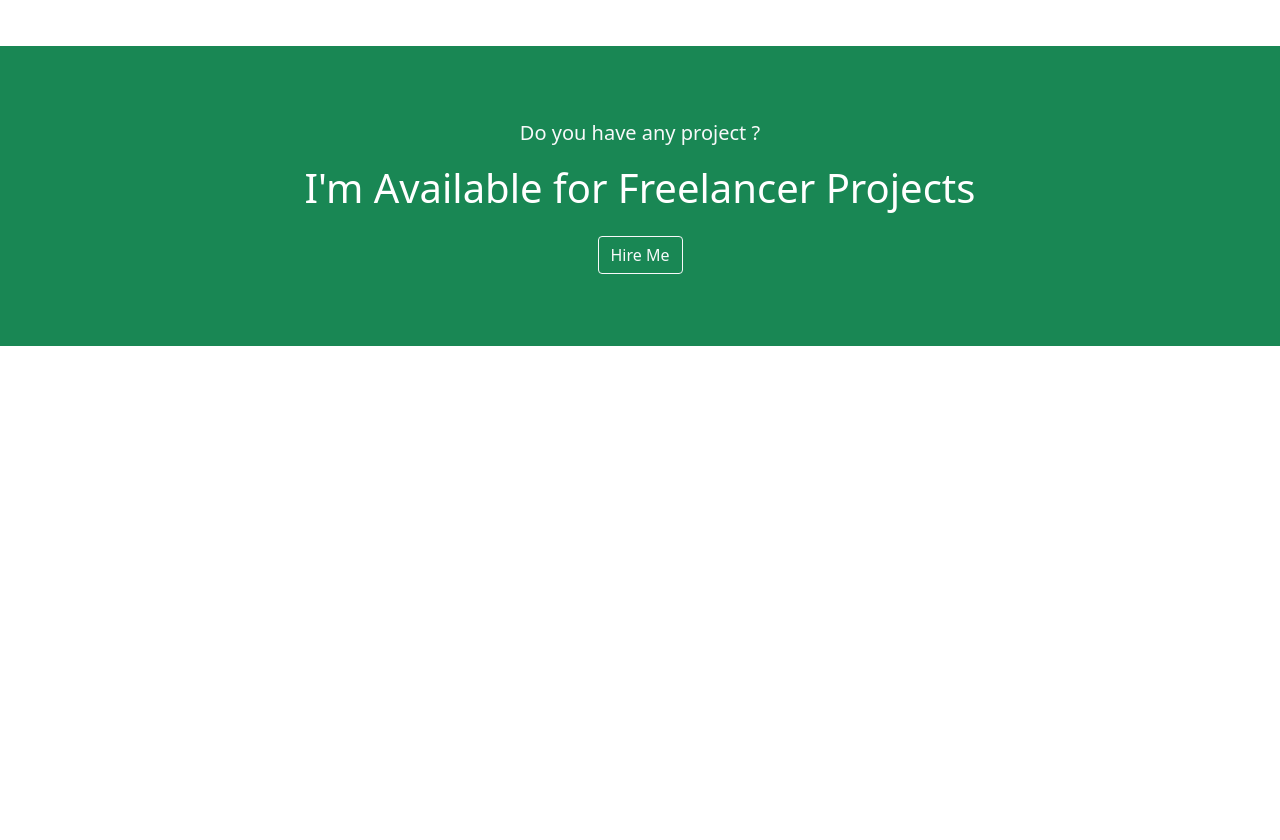
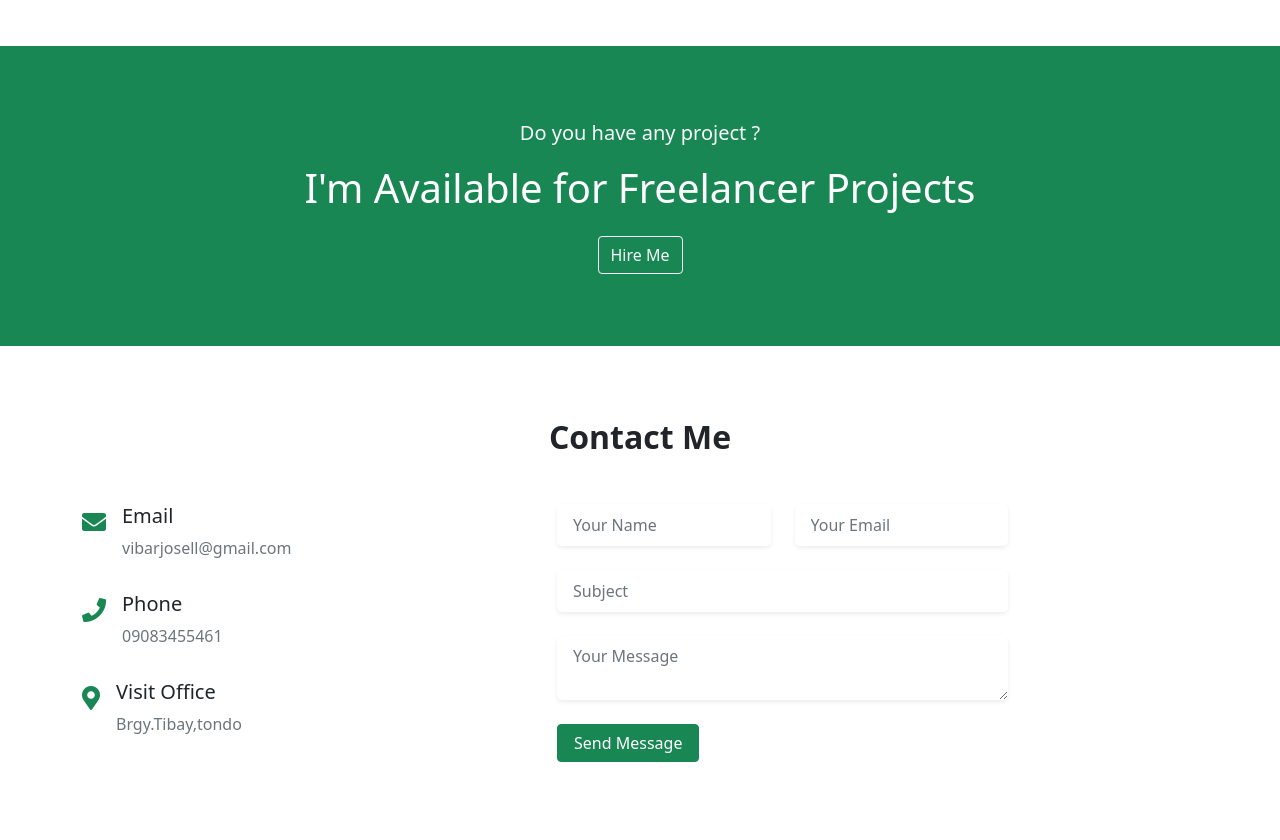
Before and after one commit to ejayjayjayjayjay/v2-portfolio-btstrap, a plain HTML site: page index.html in a window 1280 px wide. Shown: the part 2429-3269 px from the top of the page. Before the commit the page ends 2775 px from the top, so only its background shows below. Drawn offline with nearby package versions, Linux system fonts and the light colour scheme.

Commit message:
Add contact section with form

```diff
--- a/index.html
+++ b/index.html
@@ -254,6 +254,86 @@
     </section>
     <!-- FREELANCER AVAILABLE SECTION END -->
 
+     <!-- CONTACT SECTION START -->
+
+     <section class="contact py-5" id="contact">
+        <div class="container-lg py-4">
+            <div class="row justify-content-center">
+                <div class="col-lg-8">
+                    <div class="section-title text-center">
+                        <h2 class="fw-bold mb-5">Contact Me</h2>
+                    </div>
+                </div>
+            </div>
+            <div class="row">
+                <div class="col-md-5">
+                    <div class="contact-item d-flex mb-3">
+                        <div class="icon fs-4 text-success">
+                            <i class="fas fa-envelope"></i>
+                        </div>
+                        <div class="text ms-3">
+                            <h3 class="fs-5">Email</h3>
+                            <p class="text-muted">vibarjosell@gmail.com</p>
+                        </div>
+                    </div>
+                    <div class="contact-item d-flex mb-3">
+                        <div class="icon fs-4 text-success">
+                            <i class="fas fa-phone"></i>
+                        </div>
+                        <div class="text ms-3">
+                            <h3 class="fs-5">Phone</h3>
+                            <p class="text-muted">09083455461</p>
+                        </div>
+                    </div>
+                    <div class="contact-item d-flex mb-3">
+                        <div class="icon fs-4 text-success">
+                            <i class="fas fa-map-marker-alt"></i>
+                        </div>
+                        <div class="text ms-3">
+                            <h3 class="fs-5">Visit Office</h3>
+                            <p class="text-muted">Brgy.Tibay,tondo</p>
+                        </div>
+                    </div>
+                </div>
+                <div class="col-md-5">
+                    <div class="contact-form">
+                        <form action="https://ejayjayjayjayjay.github.io/Thankyou-Page/">
+                            <div class="row">
+                                <div class="col-lg-6 mb-4">
+                                    <input type="text" placeholder="Your Name" class="form-control form-control-lg
+                                    fs-6 border-0 shadow-sm" required>
+                                </div>
+                                <div class="col-lg-6 mb-4">
+                                    <input type="text" placeholder="Your Email" class="form-control form-control-lg
+                                    fs-6 border-0 shadow-sm" required>
+                                </div>
+                            </div>
+                            <div class="row">
+                                <div class="col-lg-12 mb-4">
+                                    <input type="text" placeholder="Subject" class="form-control form-control-lg
+                                    fs-6 border-0 shadow-sm" required>
+                                </div>
+                            </div>
+                            <div class="row">
+                                <div class="col-lg-12 mb-4">
+                                    <textarea placeholder="Your Message" class="form-control form-control-lg
+                                    fs-6 border-0 shadow-sm" required></textarea>
+                                </div>
+                            </div>
+                            <div class="row">
+                                <div class="col-lg-12">
+                                    <button type="submit" class="btn btn-success px-3" required>Send Message</button>
+                                </div>
+                            </div>
+                        </form>
+                    </div>
+                </div>
+            </div>
+        </div>
+    </section>
+    <!-- CONTACT SECTION END -->
+
+
 
 
 
```
